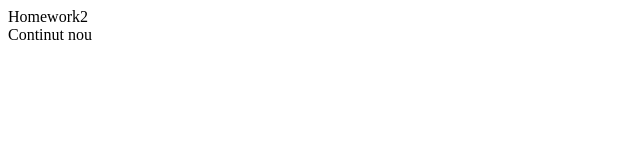
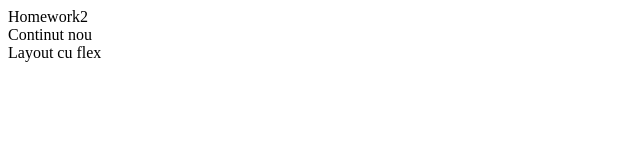
Before and after one commit to BogdanDona/Homework, a plain HTML site: page Homework2/index.html in a window 1280 px wide. Shown: the whole page, without its empty margins (0-640 px from the left). Drawn offline with Linux system fonts and the light colour scheme.

Commit message:
Am adaugat o alta structura

```diff
--- a/Homework2/index.html
+++ b/Homework2/index.html
@@ -8,5 +8,6 @@
   <body>
     <div>Homework2</div>
     <div>Continut nou</div>
+    <div>Layout cu flex</div>
   </body>
 </html>
```
